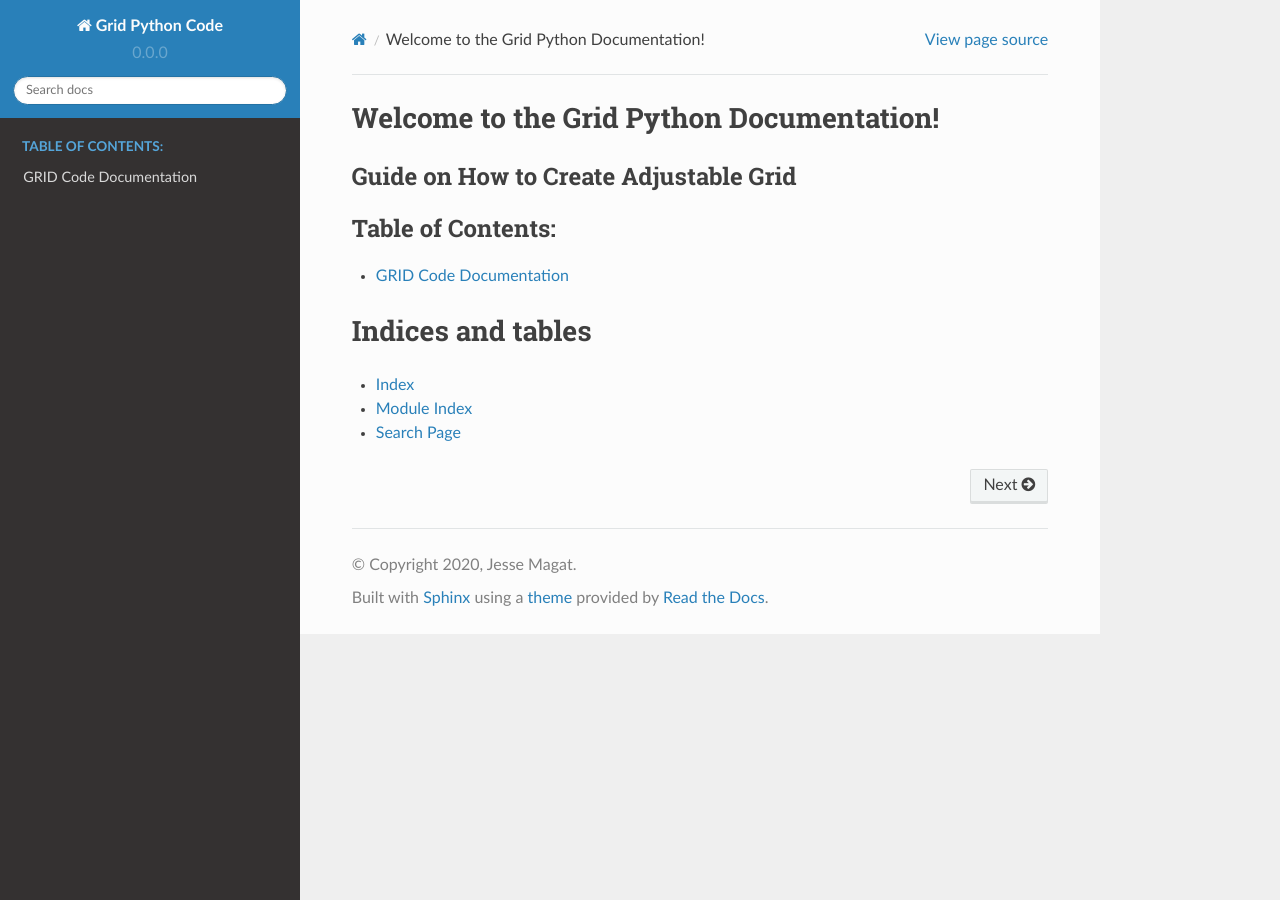
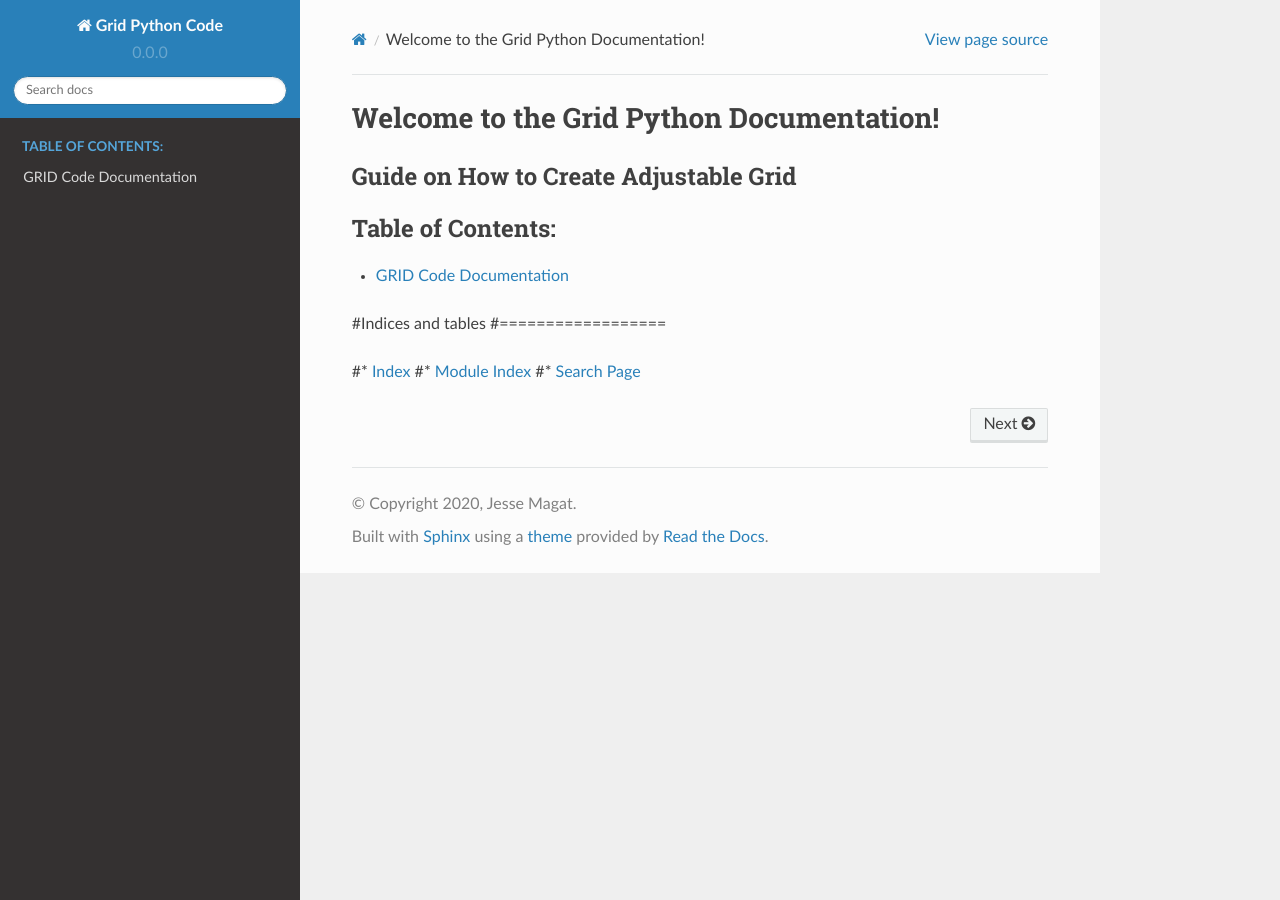
Before and after one commit to magatj/magatj.github.io, a Sphinx documentation site: the page built from sphinx_doc/source/index.rst, in a window 1280 px wide. Built offline with Sphinx 7.4.7 and the Read the Docs theme 2.0.0, drawn with Linux system fonts in a browser that asks for light colours.

```diff
--- a/sphinx_doc/source/index.rst
+++ b/sphinx_doc/source/index.rst
@@ -18,9 +18,9 @@ Guide on How to Create Adjustable Grid
 
 
 
-Indices and tables
-==================
+#Indices and tables
+#==================
 
-* :ref:`genindex`
-* :ref:`modindex`
-* :ref:`search`
+#* :ref:`genindex`
+#* :ref:`modindex`
+#* :ref:`search`
```
